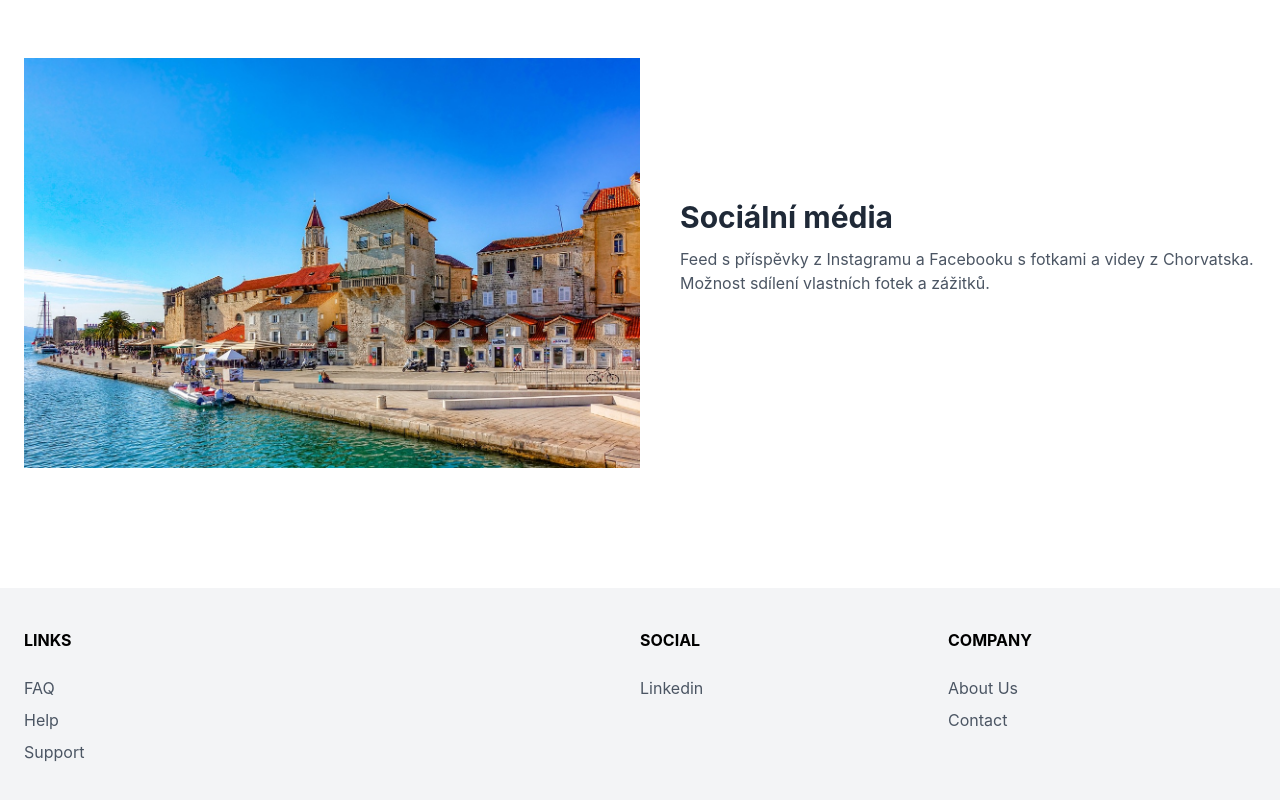
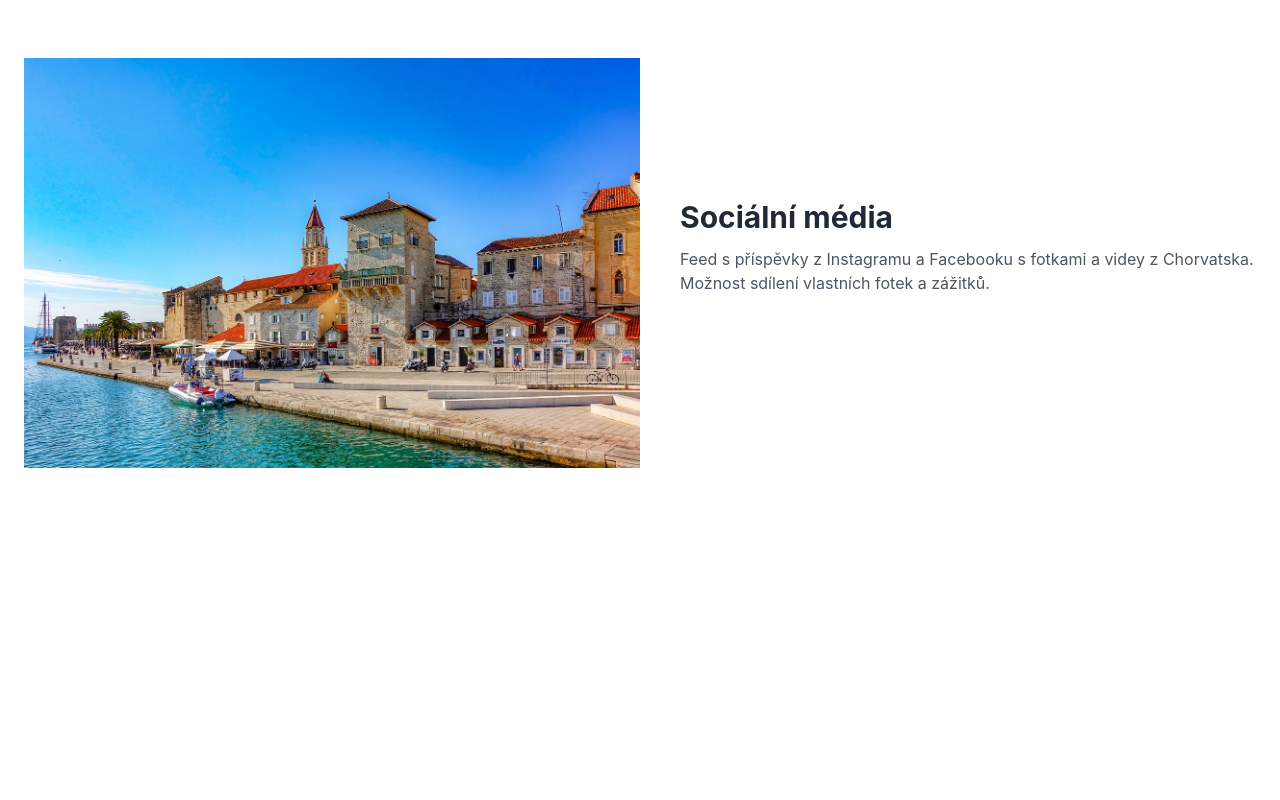
Before and after one commit to Zuzana-bor/Croatia-Your-Journey-to-Dreams, a React (Create React App) app: page / in a window 1280 px wide. Shown: the part 1750-2550 px from the top of the page. After the commit the page ends 2338 px from the top, so only its background shows below. Built offline with nearby package versions, Linux system fonts and the light colour scheme.

Commit message:
react router

```diff
--- a/package.json
+++ b/package.json
@@ -12,6 +12,7 @@
     "@types/react-dom": "^18.3.0",
     "react": "^18.3.1",
     "react-dom": "^18.3.1",
+    "react-router-dom": "^6.23.1",
     "react-scripts": "5.0.1",
     "typescript": "^4.9.5",
     "web-vitals": "^2.1.4"
--- a/src/App.tsx
+++ b/src/App.tsx
@@ -1,18 +1,21 @@
 import React from 'react';
 
 import './App.css';
-import Header from './layout/Header';
-import Hero from './layout/Hero';
-import Offer from './layout/Offer';
-import Footer from './layout/Footer';
+
+import { createBrowserRouter, RouterProvider } from 'react-router-dom';
+import Home from './pages/Home';
+
+const router = createBrowserRouter([
+  {
+    path: '/',
+    element: <Home />,
+  },
+]);
 
 function App() {
   return (
     <div>
-      <Header />
-      <Hero />
-      <Offer />
-      <Footer />
+      <RouterProvider router={router} />
     </div>
   );
 }
--- a/src/index.tsx
+++ b/src/index.tsx
@@ -5,12 +5,12 @@
 import reportWebVitals from './reportWebVitals';
 
 const root = ReactDOM.createRoot(
-  document.getElementById('root') as HTMLElement
+  document.getElementById('root') as HTMLElement,
 );
 root.render(
   <React.StrictMode>
     <App />
-  </React.StrictMode>
+  </React.StrictMode>,
 );
 
 // If you want to start measuring performance in your app, pass a function
--- /dev/null
+++ b/src/pages/Home.tsx
@@ -0,0 +1,15 @@
+import Header from '../layout/Header';
+import Hero from '../layout/Hero';
+import Offer from '../layout/Offer';
+
+const Home = () => {
+  return (
+    <>
+      <Header />
+      <Hero />
+      <Offer />
+    </>
+  );
+};
+
+export default Home;
```
Also changed, not shown: 1 other file (tests, documents, lock files or other folders).
